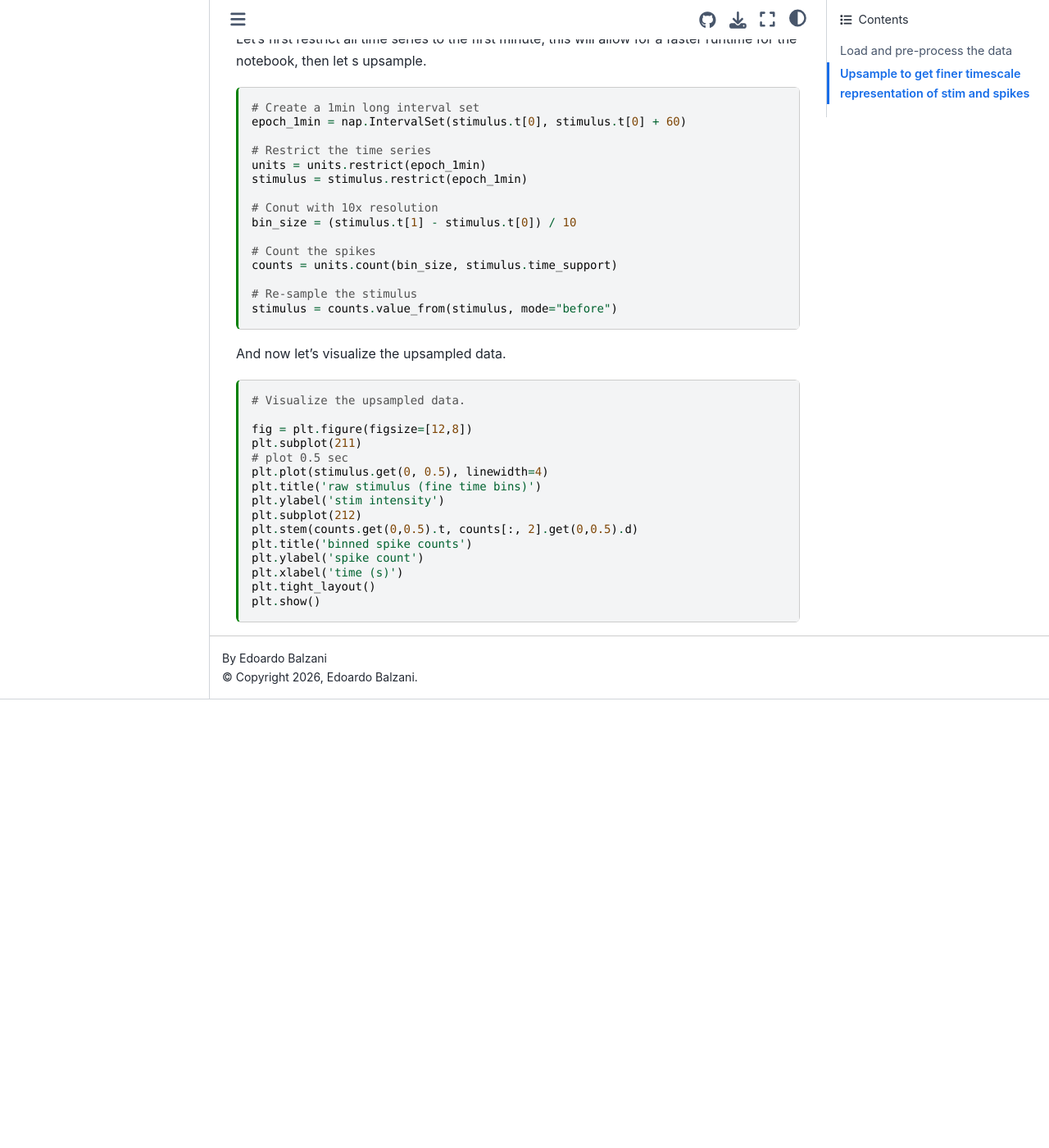
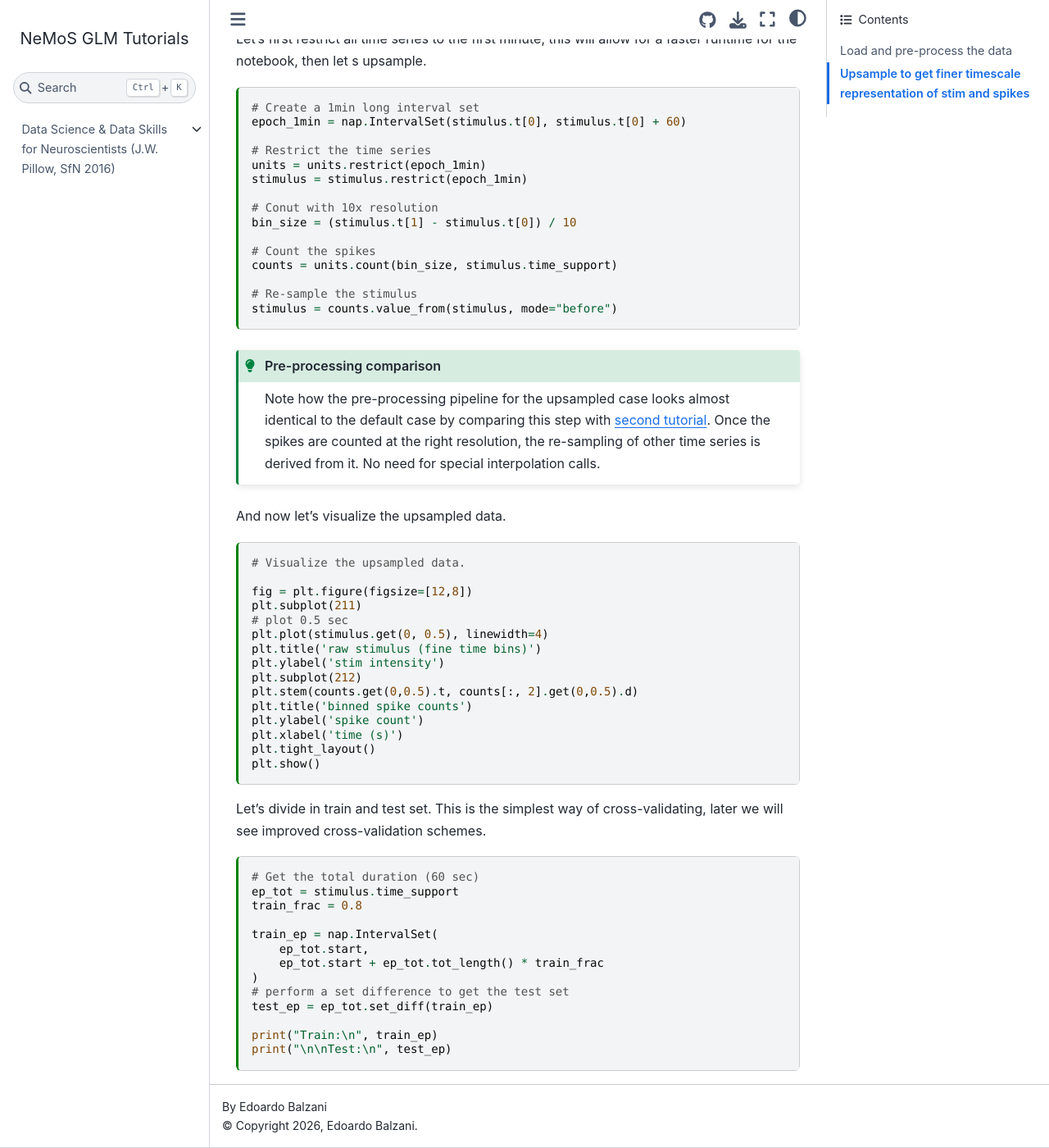
Before and after one commit to BalzaniEdoardo/nemos_glm_tutorials, a Sphinx documentation site: the page built from docs/tutorials/Sfn-2016-tutorial-GLMs/03_04_regularization.md, in a window 1280 px wide and 1400 px high, scrolled down 1721 px. Shown: the whole window at 82% size. Built offline with Sphinx 7.4.7 and the Sphinx Book theme 1.1.4, drawn with Linux system fonts in a browser that asks for light colours; before the commit the page ends 2574 px from its top, so only the background shows below that.

Commit message:
add tagging

````diff
--- a/docs/tutorials/Sfn-2016-tutorial-GLMs/03_04_regularization.md
+++ b/docs/tutorials/Sfn-2016-tutorial-GLMs/03_04_regularization.md
@@ -90,6 +90,12 @@
 # Re-sample the stimulus
 stimulus = counts.value_from(stimulus, mode="before")
 ```
+:::{admonition} Pre-processing comparison
+:class: tip
+
+Note how the pre-processing pipeline for the upsampled case looks almost identical to the default case by comparing this step with [second tutorial](tutorial-02). Once the spikes are counted at the right resolution, the re-sampling of other time series is derived from it. No need for special interpolation calls.
+
+:::
 
 And now let's visualize the upsampled data.
 
@@ -110,3 +116,21 @@
 plt.tight_layout()
 plt.show()
 ```
+
+Let's divide in train and test set. This is the simplest way of cross-validating, later we will see improved cross-validation schemes.
+
+```{code-cell} ipython3
+# Get the total duration (60 sec)
+ep_tot = stimulus.time_support
+train_frac = 0.8
+
+train_ep = nap.IntervalSet(
+    ep_tot.start,
+    ep_tot.start + ep_tot.tot_length() * train_frac
+)
+# perform a set difference to get the test set
+test_ep = ep_tot.set_diff(train_ep)
+
+print("Train:\n", train_ep)
+print("\n\nTest:\n", test_ep)
+```
````
Also changed, not shown: docs/tutorials/Sfn-2016-tutorial-GLMs/02_spike_history_coupled_glm.md (+1 -0 lines).
